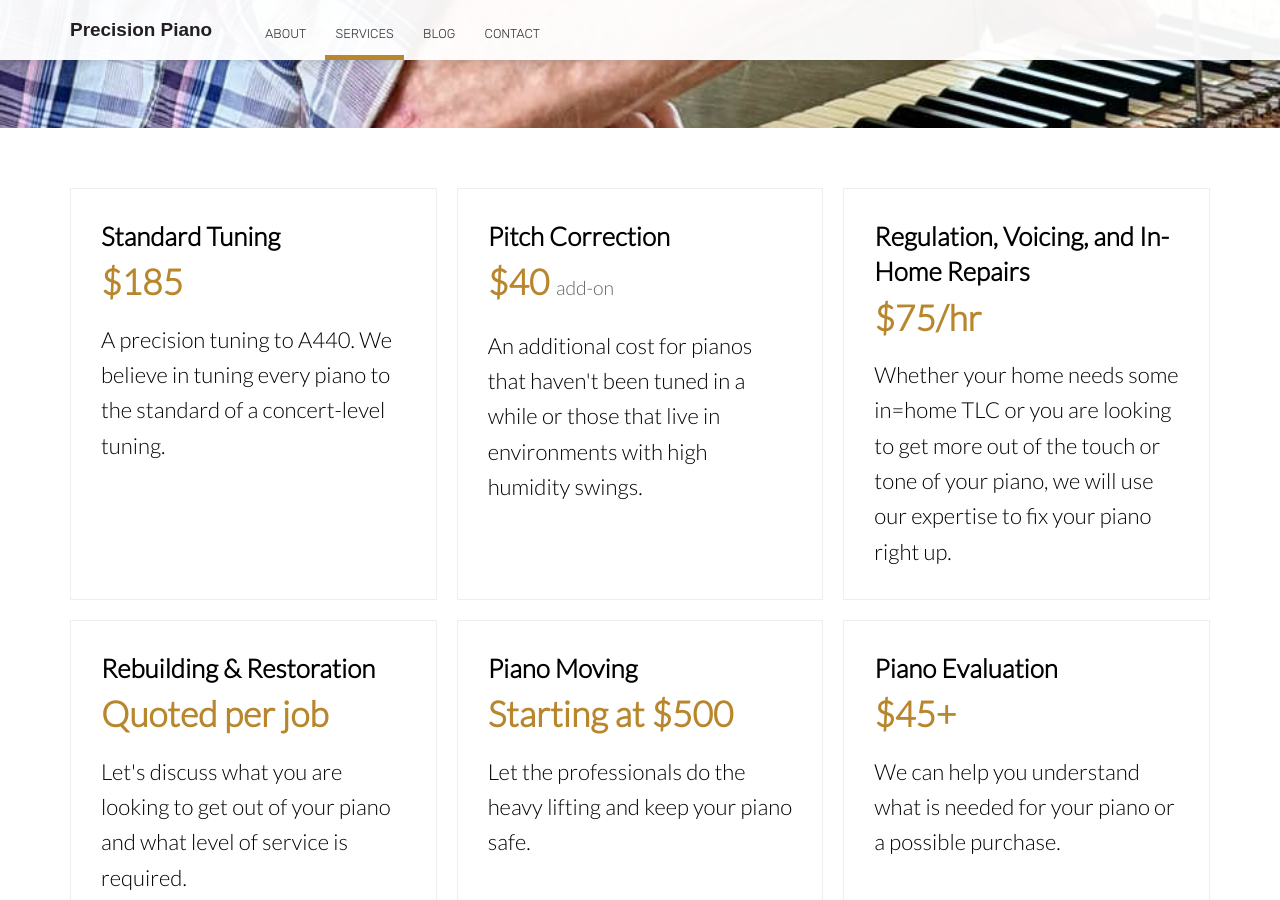
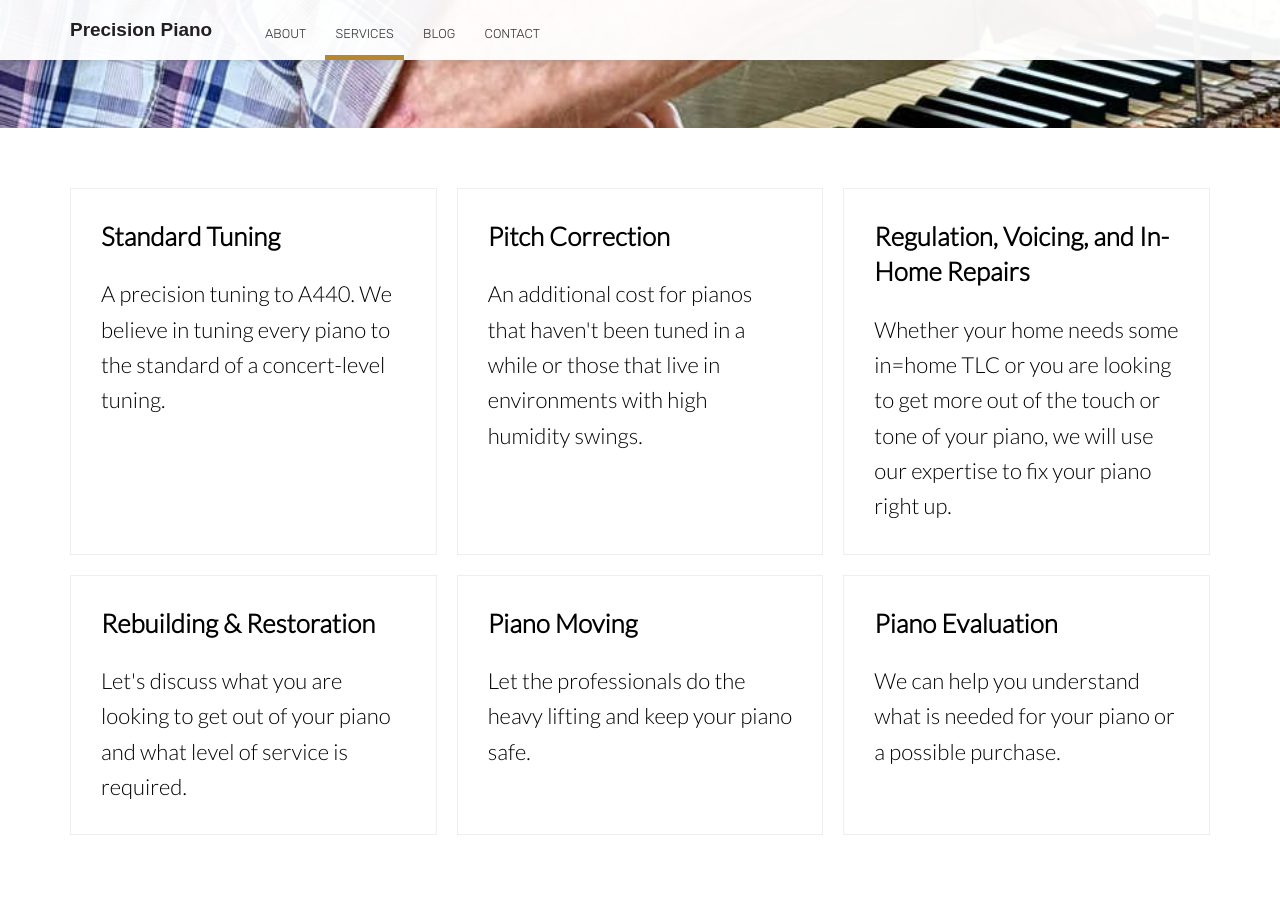
Before and after one commit to precision-piano/precision-piano, a Jekyll site: the page built from services.html, in a window 1280 px wide and 900 px high, scrolled down 772 px. Built offline with Jekyll 4.4.1, drawn with Linux system fonts in a browser that asks for light colours.

Commit message:
Update services.html

```diff
--- a/services.html
+++ b/services.html
@@ -18,32 +18,26 @@ image: /images/website_regulation_picture.jpg
 		<ul class="pricing">
 			<li>
 				<h3 class="editable">Standard Tuning</h3>
-				<div class="price editable">$185</div>
 				<p class="editable">A precision tuning to A440. We believe in tuning every piano to the standard of a concert-level tuning.</p>
 			</li>
 			<li>
 				<h3 class="editable">Pitch Correction</h3>
-				<div class="price editable">$40 <span>add-on</span></div>
 				<p class="editable">An additional cost for pianos that haven't been tuned in a while or those that live in environments with high humidity swings.</p>
 			</li>
 			<li>
 				<h3 class="editable">Regulation, Voicing, and In-Home Repairs</h3>
-				<div class="price editable">$75/hr</div>
 				<p class="editable">Whether your home needs some in=home TLC or you are looking to get more out of the touch or tone of your piano, we will use our expertise to fix your piano right up.</p>
 			</li>
 			<li>
 				<h3 class="editable">Rebuilding &amp; Restoration</h3>
-				<div class="price editable">Quoted per job</div>
 				<p class="editable">Let's discuss what you are looking to get out of your piano and what level of service is required.</p>
 			</li>
 			<li>
 				<h3 class="editable">Piano Moving</h3>
-				<div class="price editable">Starting at $500</div>
 				<p class="editable">Let the professionals do the heavy lifting and keep your piano safe.</p>
 			</li>
 			<li>
 				<h3 class="editable">Piano Evaluation</h3>
-				<div class="price editable">$45+</div>
 				<p class="editable">We can help you understand what is needed for your piano or a possible purchase.</p>
 			</li>
 		</ul>
```
